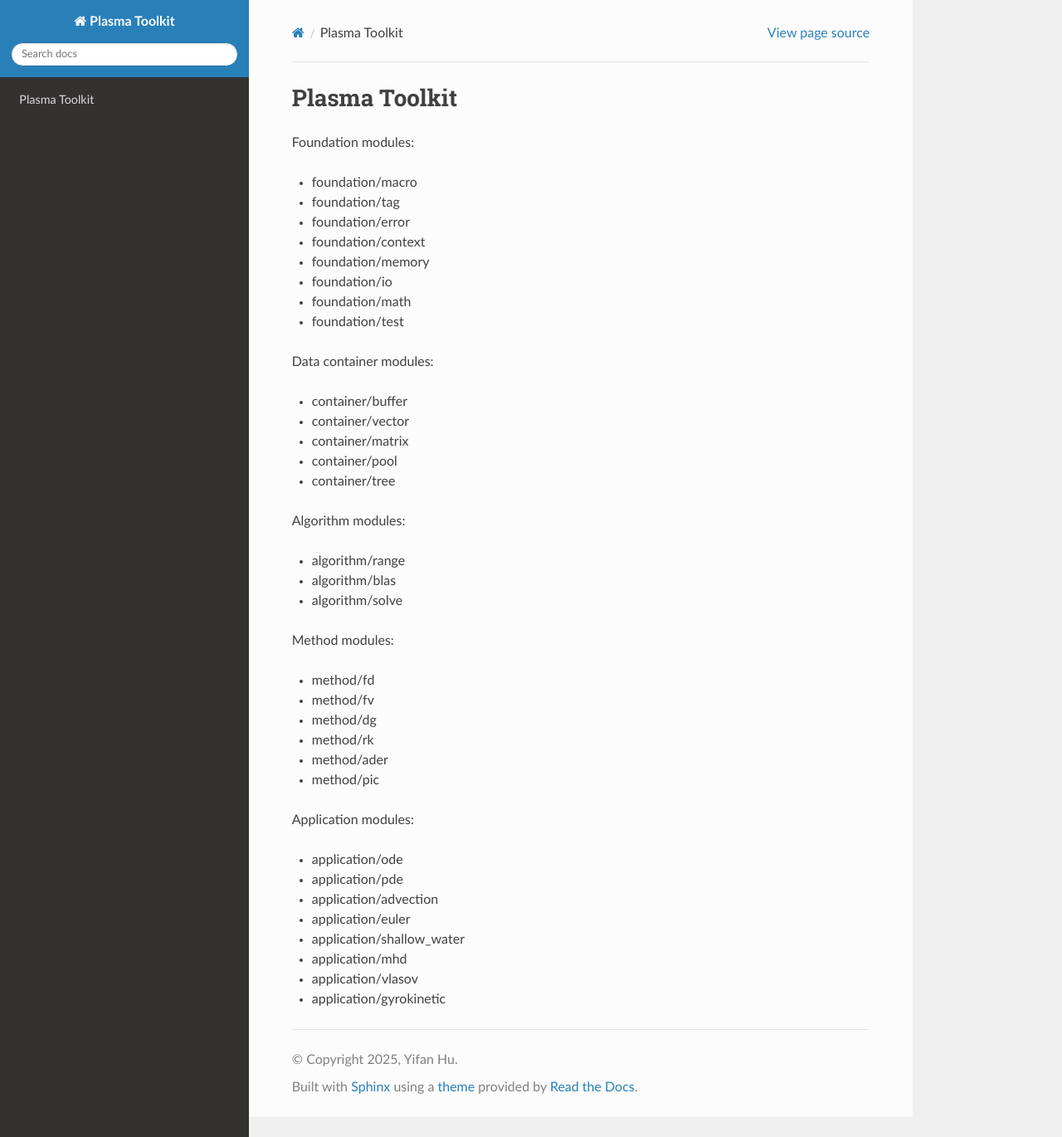
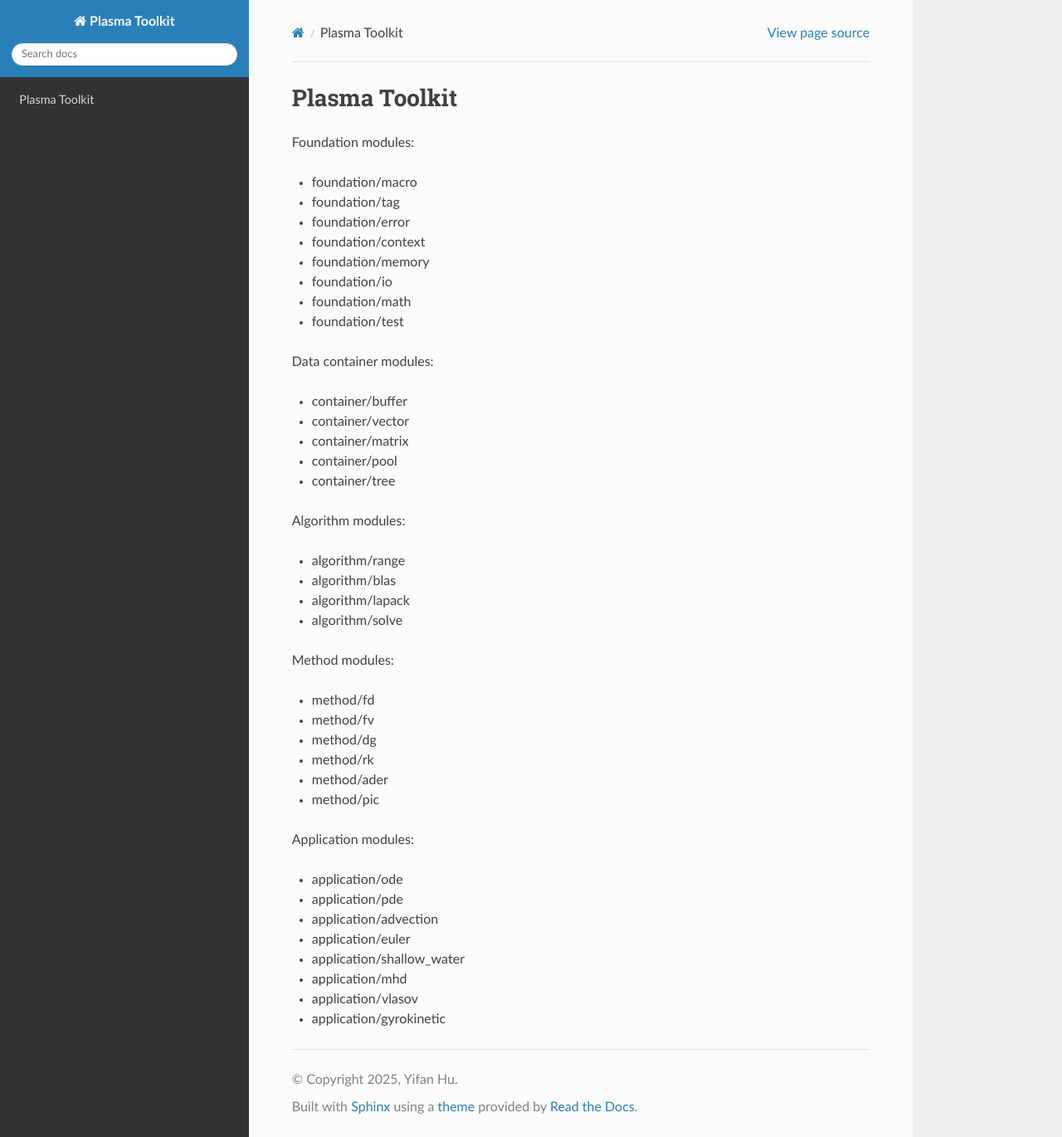
Before and after one commit to yhu1729/PlasmaToolkit, a Sphinx documentation site: the page built from doc/source/index.rst, in a window 1280 px wide and 1370 px high. Shown: the whole window at 83% size. Built offline with Sphinx 7.4.7 and the Read the Docs theme 3.1.0, drawn with Linux system fonts in a browser that asks for light colours.

Commit message:
refactor: rename module "algorithm/lapack"

```diff
--- a/doc/source/index.rst
+++ b/doc/source/index.rst
@@ -24,6 +24,7 @@ Algorithm modules:
 
 * algorithm/range
 * algorithm/blas
+* algorithm/lapack
 * algorithm/solve
 
 Method modules:
```
Also changed, not shown: 3 other files.
